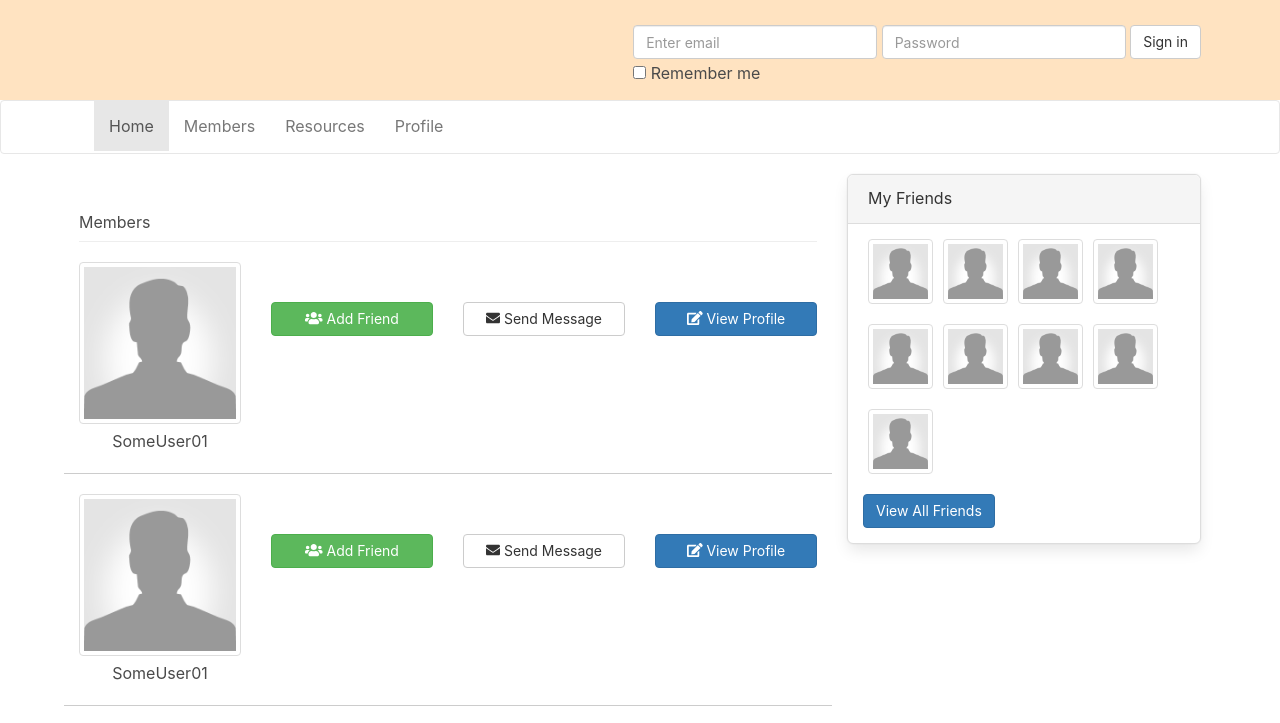
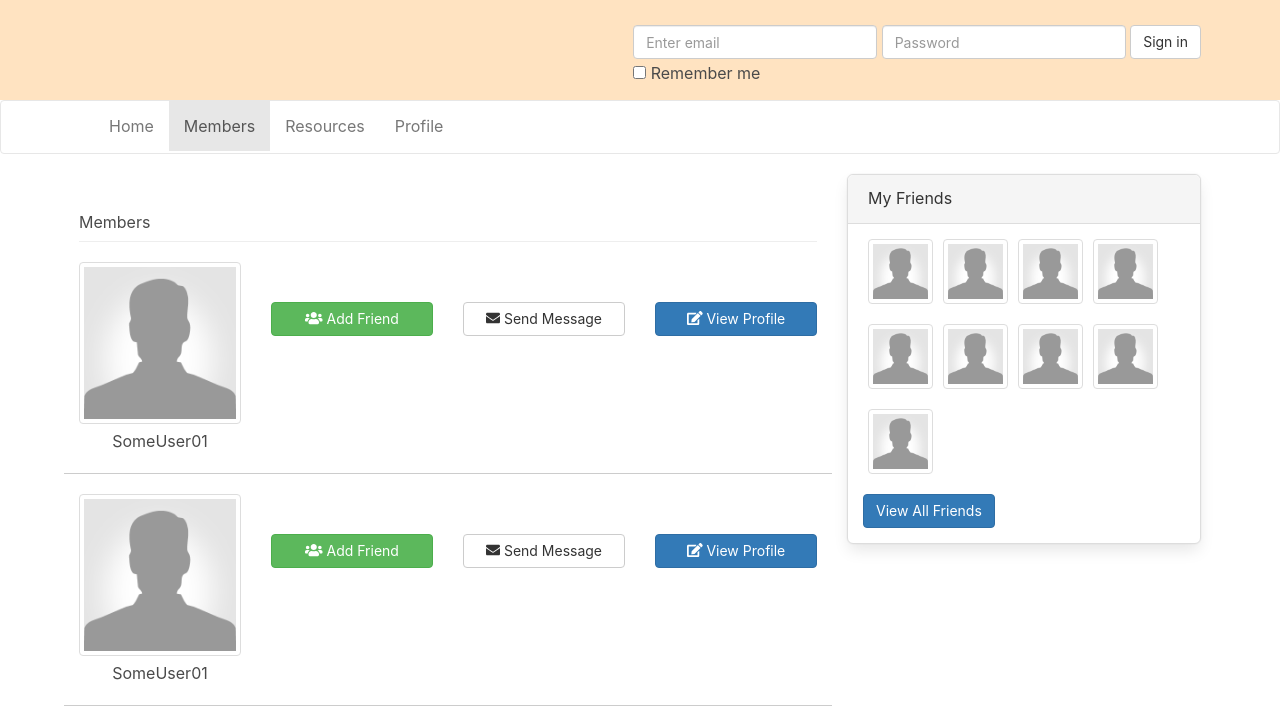
Before and after one commit to natalie-abreu/treehacks2020, a website: page client/members.html in a window 1280 px wide. Shown: the top 723 px of the page. Drawn offline with nearby package versions, Linux system fonts and the light colour scheme.

Commit message:
active nav bar

```diff
--- a/client/members.html
+++ b/client/members.html
@@ -56,8 +56,8 @@
         </div>
         <div id="navbar" class="collapse navbar-collapse">
           <ul class="nav navbar-nav">
-            <li class="active"><a href="index.html">Home</a></li>
-            <li><a href="members.html">Members</a></li>
+            <li><a href="index.html">Home</a></li>
+            <li class="active"><a href="members.html">Members</a></li>
             <li><a href="groups.html">Resources</a></li>
             <li><a href="profile.html">Profile</a></li>
           </ul>
```
Also changed, not shown: client/profile.html (+2 -2 lines), client/resources.html (+1 -1 lines).
